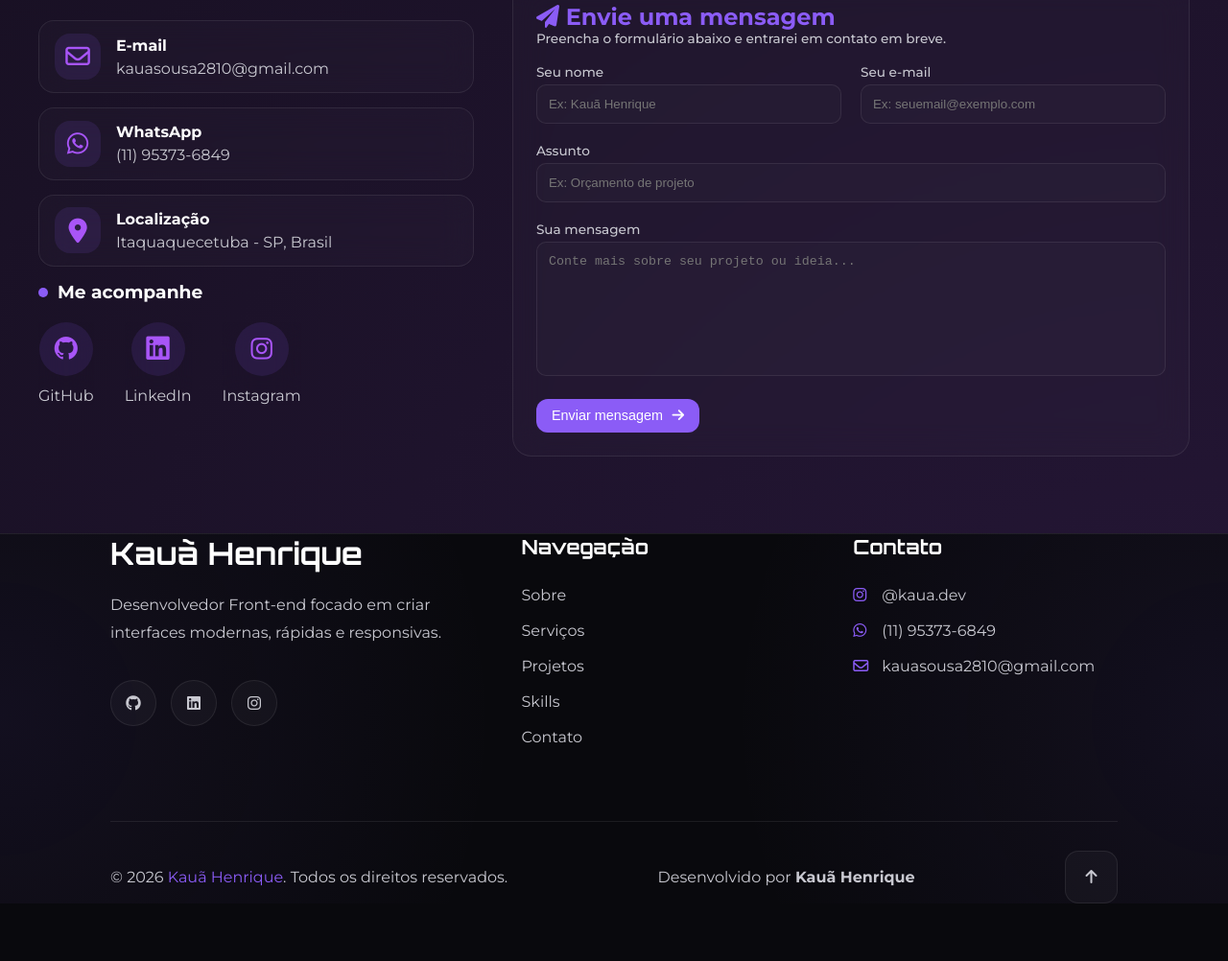
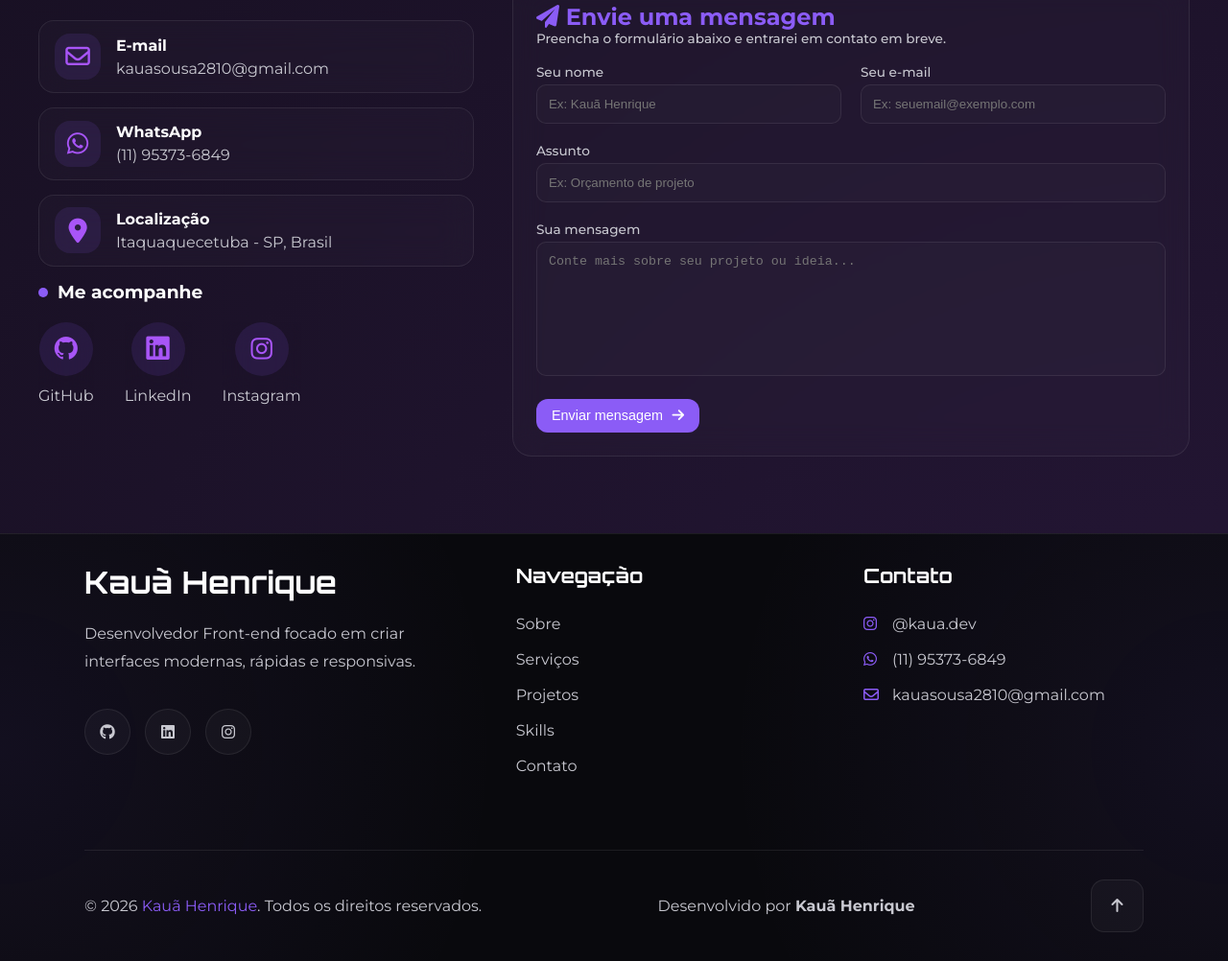
Before and after one commit to devKauaHenrique/dev-kaua, a website: page index.html in a window 1280 px wide. Shown: the part 4867-5869 px from the top of the page at 96% size. Before the commit the page ends 5809 px from the top, so only its background shows below. Drawn offline with nearby package versions, Linux system fonts and the light colour scheme.

Commit message:
feat: Corrigindo erro no footer

```diff
--- a/styles/style.css
+++ b/styles/style.css
@@ -1074,7 +1074,7 @@ form button:hover{
 
 .footer{
     position: relative;
-    padding:  0 30px;
+    padding: 30px 0;
     border-top: 1px solid var(--border);
     background:
         radial-gradient(circle at left, rgba(139,92,246,.08), transparent 40%),
```
